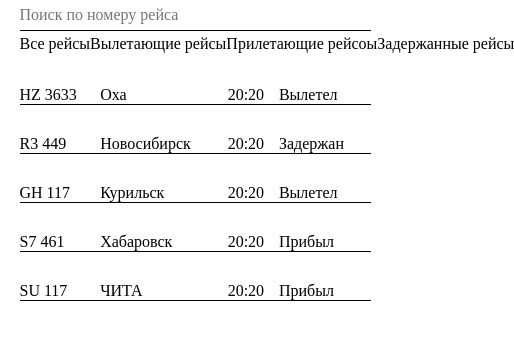
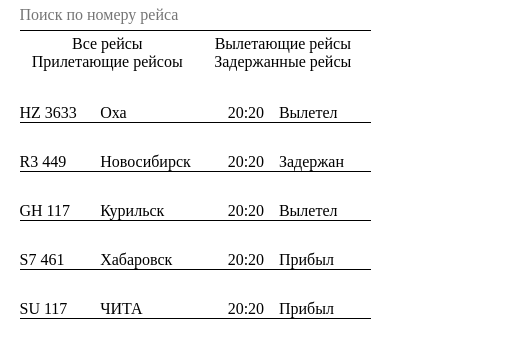
Before and after one commit to Arsen-Sultanov/airportBoard, a website: page index.html in a window 390 px wide. Shown: the whole page, 514 px wide, since content can reach past the window. Drawn offline with Linux system fonts and the light colour scheme.

Commit message:
change serchHandler and add media in css

```diff
--- a/index.js
+++ b/index.js
@@ -44,6 +44,7 @@
                 );
                 return;
             }
+            renderTable(createTable(getDataStorage()), airportBoard);
             return;
         };
 
--- a/style.css
+++ b/style.css
@@ -50,10 +50,12 @@ li, dd, blockquote {
 .header-filer {
     display: flex;
     outline: none;
-    align-items: center;
-    justify-content: space-around;
+    align-items: baseline;
+    justify-content: center;
+    justify-content: space-between;
     width: 100%;
     margin: 1% 0% 1% 0%;
+    flex-wrap: wrap;
 }
 .header-filer input{
 	outline: none;
@@ -78,3 +80,9 @@ table{
  td {
 	 border-bottom: #000000 solid 1px;
  }
+
+ @media (max-width: 420px){
+	.header-filer input{
+		width: 50%;
+	}
+ }
```
Also changed, not shown: README.md.
